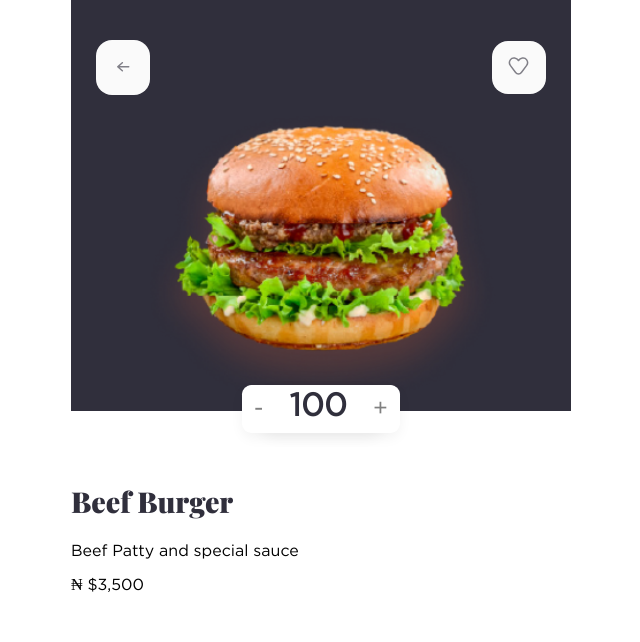
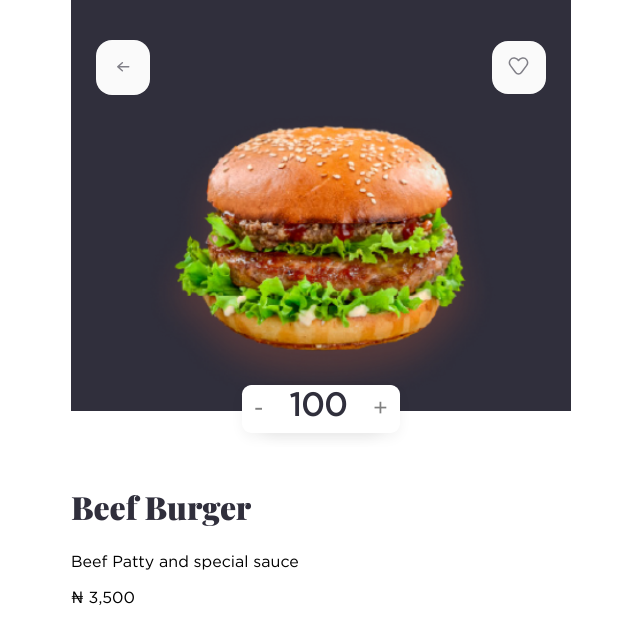
Before and after one commit to kore4lyf/theodinproject, a plain HTML site: page food-delivery/product.html in a window 1280 px wide. Shown: the whole page, without its empty margins (319-959 px from the left). Drawn offline with Linux system fonts and the light colour scheme.

Commit message:
food-delivery: Style product name

```diff
--- a/food-delivery/assets/style/style.css
+++ b/food-delivery/assets/style/style.css
@@ -622,15 +622,6 @@ img.restaurant-profile {
   justify-content: center;
 }
 
-.item-price-addtocart div {
-  padding: 1rem;
-}
-
-.restaurant .currency {
-  font-family: calibri, sans-serif;
-}
-
-
 
 
   /* +++++++++++++++++++++
@@ -744,6 +735,15 @@ img.restaurant-profile {
   padding: 10px;
 }
 
+.product-name-desc-price .subheader{
+  font-size: 2rem;
+}
+.product-name-desc-price .currency {
+  font-family: calibri, sans-serif;
+}
+
+
+
 
 /*
   #################
--- a/food-delivery/product.html
+++ b/food-delivery/product.html
@@ -52,16 +52,16 @@
 
     </section>
 
-    <section class="product-name-desc-price">
+    <section class="product-name-desc-price w-90">
       <!-- Label, Description and price -->
       <div>
         <h2 class="subheader">Beef Burger</h2>
         <p class="desc">Beef Patty and special sauce</p>
       </div>
       <div>
-        <p>
+        <p class="price">
           <span class="currency">₦</span>
-          <span class="price">$3,500</span>
+          <span class="price">3,500</span>
         </p>
       </div>
 
```
